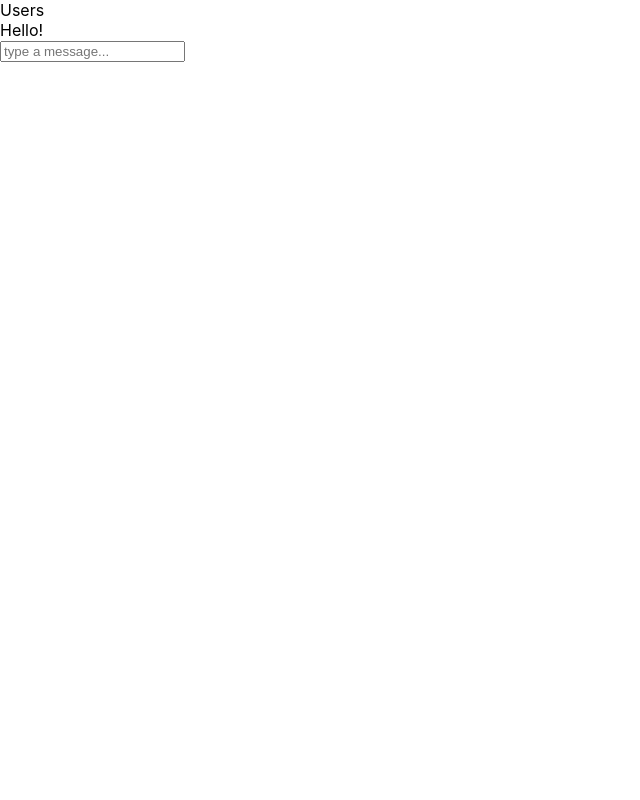
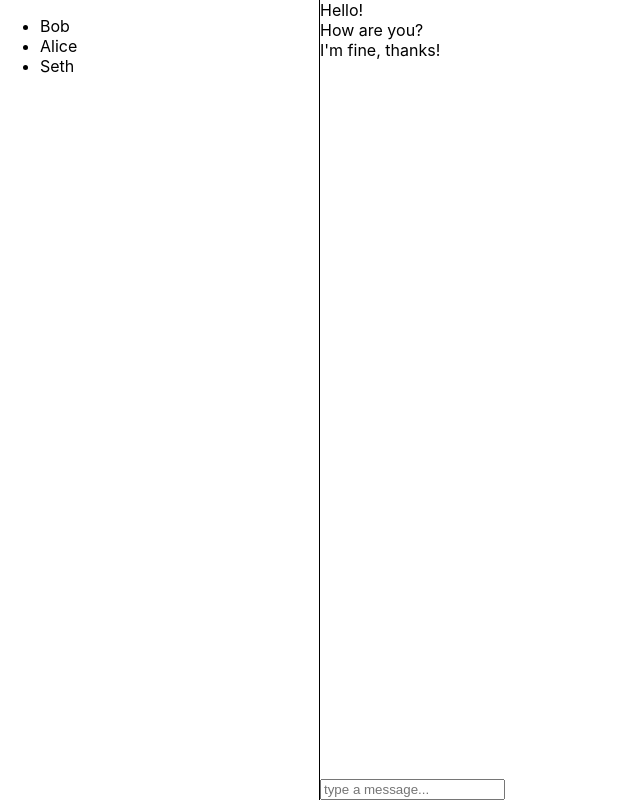
Before and after one commit to sethespinoza/chat-app, a React (Create React App) app: page / in a window 1280 px wide. Shown: the whole page, without its empty margins (0-640 px from the left). Built offline with nearby package versions, Linux system fonts and the light colour scheme.

Commit message:
added components

```diff
--- a/src/App.css
+++ b/src/App.css
@@ -1,38 +1,22 @@
-.App {
-  text-align: center;
+.chat-container {
+  background-color: #ffffff;
+  display: grid;
+  grid-template-columns: 25% 75%;
+  height: 100vh;
 }
-
-.App-logo {
-  height: 40vmin;
-  pointer-events: none;
+.sidebar {
+  background-color: #ffffff;
+  border-right: 1px solid #000000;
 }
-
-@media (prefers-reduced-motion: no-preference) {
-  .App-logo {
-    animation: App-logo-spin infinite 20s linear;
-  }
-}
-
-.App-header {
-  background-color: #282c34;
-  min-height: 100vh;
+.chat-main {
+  background-color: #ffffff;
   display: flex;
   flex-direction: column;
-  align-items: center;
-  justify-content: center;
-  font-size: calc(10px + 2vmin);
-  color: white;
+  flex-grow: 1;
+  overflow-y: auto;
+  height: 100%;
 }
-
-.App-link {
-  color: #61dafb;
+.messages{
+  flex-grow: 1;
+  overflow-y: auto;
 }
-
-@keyframes App-logo-spin {
-  from {
-    transform: rotate(0deg);
-  }
-  to {
-    transform: rotate(360deg);
-  }
-}
--- a/src/App.js
+++ b/src/App.js
@@ -1,13 +1,18 @@
+import React from 'react';
 import './App.css';
+import Sidebar from './components/Sidebar';
+import MessagesList from './components/MessagesList';
+import AddMessage from './components/AddMessage';
+
 
 function App() {
   return (
     <div className="chat-container">
-      <aside className="sidebar">Users</aside>
+      <Sidebar />
       <main className="chat-main">
-        <div className="messages">Hello!</div>
+        <MessagesList />
         <div className="new-message">
-          <input type="text" placeholder="type a message..." />
+          <AddMessage />
           </div>
       </main>
     </div>
--- /dev/null
+++ b/src/components/AddMessage.js
@@ -0,0 +1,9 @@
+import React from "react";
+function AddMessage() {
+    return (
+        <div className="new-message">
+            <input type="text" placeholder="type a message..." />
+        </div>
+    );
+}
+export default AddMessage;
--- /dev/null
+++ b/src/components/MessagesList.js
@@ -0,0 +1,12 @@
+import React from "react";
+
+function MessagesList() {
+    return (
+        <div className="messages">
+            <div className="message">Hello!</div>
+            <div className="message">How are you?</div>
+            <div className="message">I'm fine, thanks!</div>
+        </div>
+    )
+}
+export default MessagesList;
--- /dev/null
+++ b/src/components/Sidebar.js
@@ -0,0 +1,14 @@
+import React from 'react';
+
+function Sidebar() {
+  return (
+    <aside className="sidebar">
+      <ul>
+        <li>Bob</li>
+        <li>Alice</li>
+        <li>Seth</li>
+      </ul>
+    </aside>
+  );
+}
+export default Sidebar;
```
